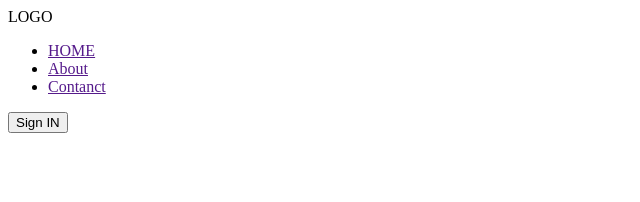
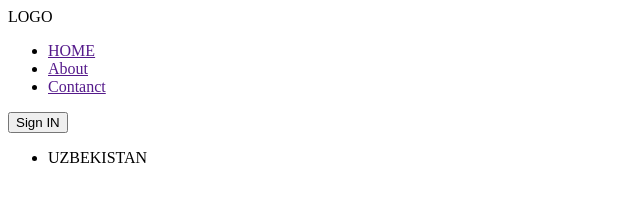
Before and after one commit to asadbekkholdarov/project_master, a plain HTML site: page index.html in a window 1280 px wide. Shown: the whole page, without its empty margins (0-640 px from the left). Drawn offline with Linux system fonts and the light colour scheme.

Commit message:
footer is done

```diff
--- a/index.html
+++ b/index.html
@@ -16,5 +16,11 @@
       </ul>
       <button>Sign IN</button>
     </nav>
+
+    <footer>
+      <ul>
+        <li>UZBEKISTAN</li>
+      </ul>
+    </footer>
   </body>
 </html>
```
